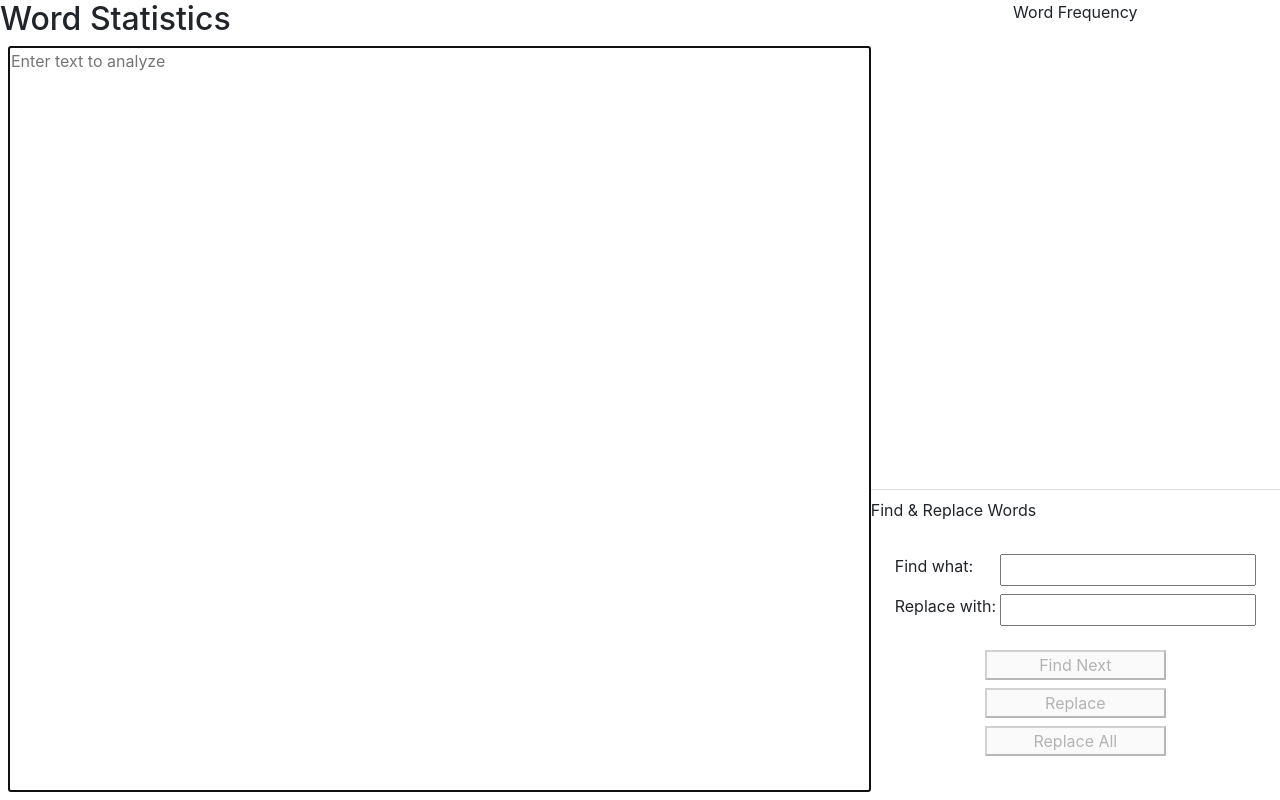
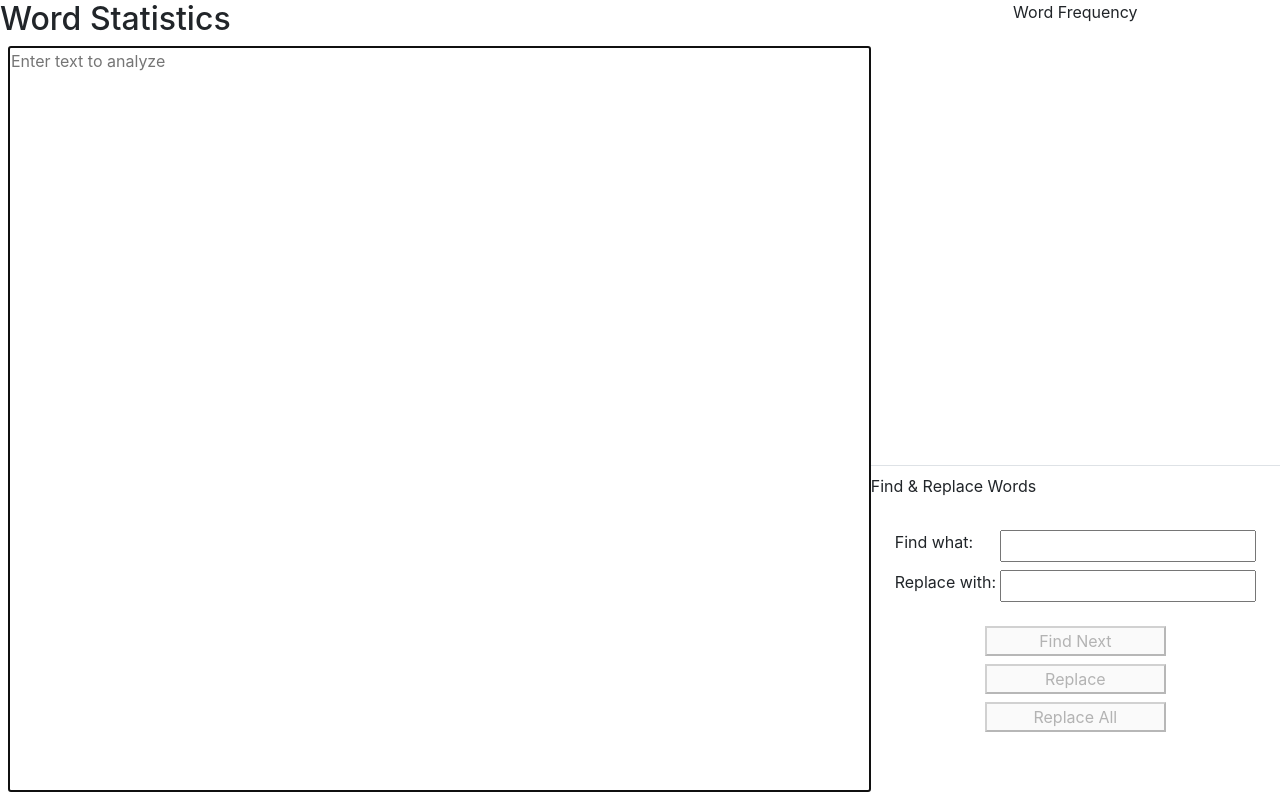
Before and after one commit to camcamfresh/word-statistics, a React (Create React App) app: page / in a window 1280 px wide. Built offline with nearby package versions, Linux system fonts and the light colour scheme.

Commit message:
Fix initial result text from moving buttons when set

```diff
--- a/src/Replace.jsx
+++ b/src/Replace.jsx
@@ -72,7 +72,10 @@ function Replace({ text, setText, selection, setSelection }) {
 				>
 					Replace All
 				</button>
-				<div className='align-self-center pt-1'>{result}</div>
+				<div className='align-self-center pt-1'>
+					<span disabled>&nbsp;</span>
+					{result}
+				</div>
 			</div>
 		</div>
 	);
```
Also changed, not shown: 1 other file (tests, documents, lock files or other folders).
